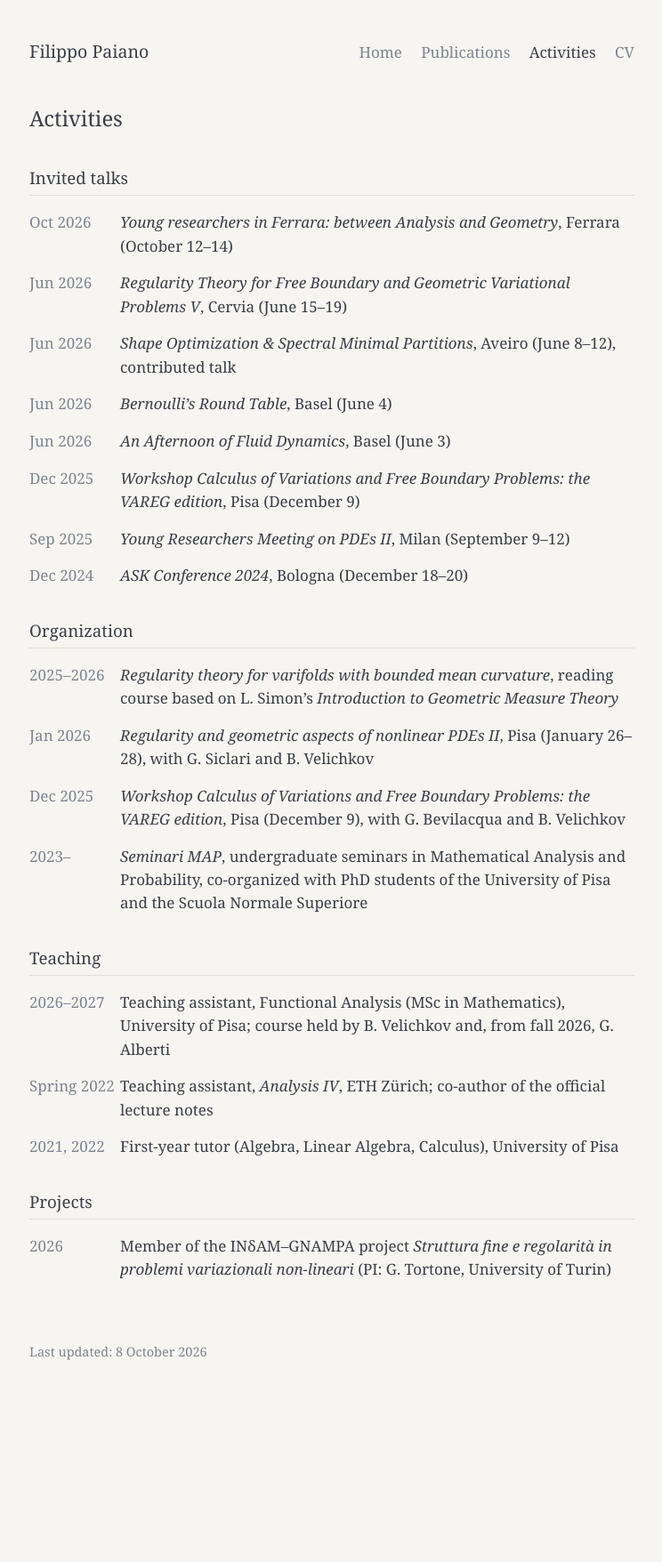
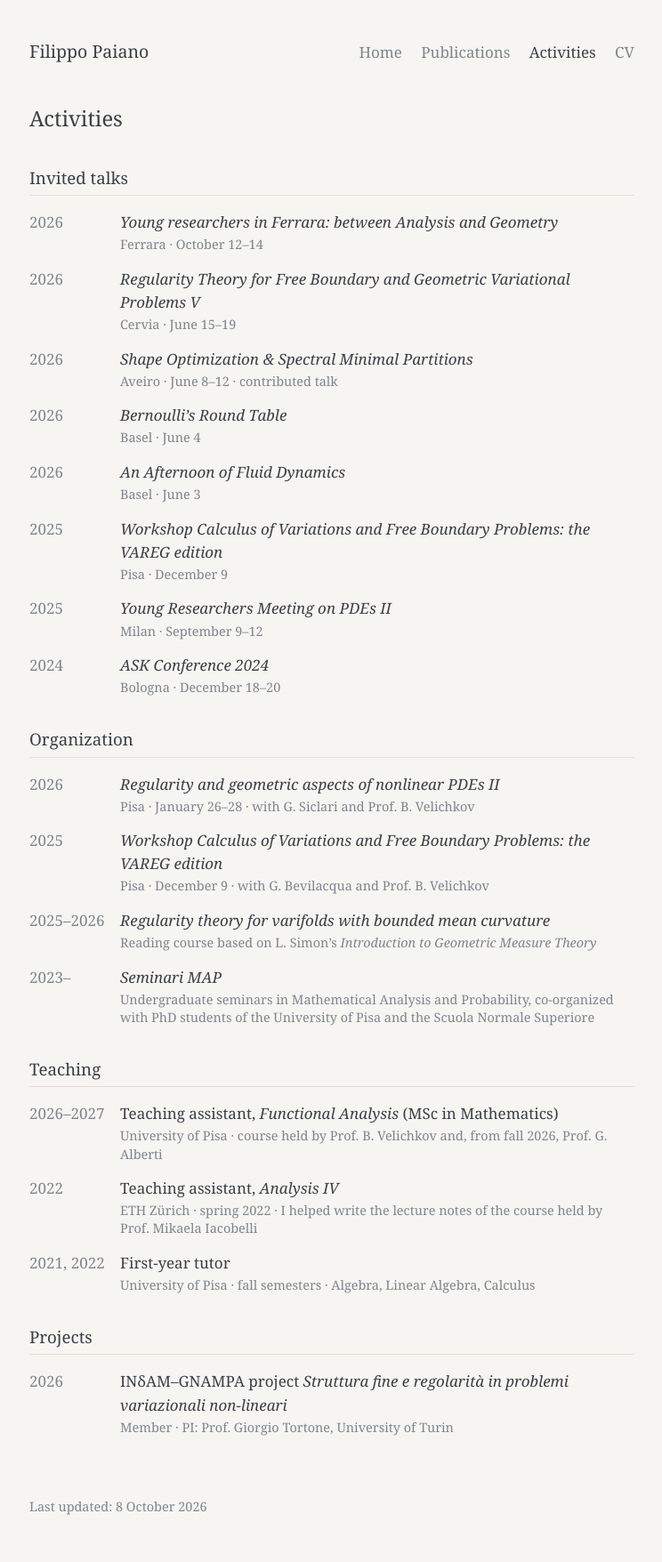
Before and after one commit to filippo-paiano/filippo-paiano.github.io, a Jekyll site: the page built from activities/index.md, in a window 1280 px wide. Shown: the whole page at 89% size, without its empty margins (267-1011 px from the left). Built offline with Jekyll 4.4.1, drawn with Linux system fonts in a browser that asks for light colours; before the commit the page ends 1582 px from its top, so only the background shows below that.

Commit message:
Activities in CV style, lecture notes wording, Prof. titles
Co-Authored-By: Claude Sonnet 5.5 <noreply@anthropic.com>
Claude-Session: https://claude.ai/code/session_018UZrciDP6T6e3sJ4zKnGfe

```diff
--- a/_data/activities.yml
+++ b/_data/activities.yml
@@ -1,25 +1,25 @@
-# Fields: when (free text), text (Markdown allowed). Source: CV, October 2026.
+# Fields: year, title (Markdown allowed), note (small text under the title: place, dates, people).
 - section: "Invited talks"
   items:
-    - { when: "Oct 2026", text: "*Young researchers in Ferrara: between Analysis and Geometry*, Ferrara (October 12–14)" }
-    - { when: "Jun 2026", text: "*Regularity Theory for Free Boundary and Geometric Variational Problems V*, Cervia (June 15–19)" }
-    - { when: "Jun 2026", text: "*Shape Optimization & Spectral Minimal Partitions*, Aveiro (June 8–12), contributed talk" }
-    - { when: "Jun 2026", text: "*Bernoulli's Round Table*, Basel (June 4)" }
-    - { when: "Jun 2026", text: "*An Afternoon of Fluid Dynamics*, Basel (June 3)" }
-    - { when: "Dec 2025", text: "*Workshop Calculus of Variations and Free Boundary Problems: the VAREG edition*, Pisa (December 9)" }
-    - { when: "Sep 2025", text: "*Young Researchers Meeting on PDEs II*, Milan (September 9–12)" }
-    - { when: "Dec 2024", text: "*ASK Conference 2024*, Bologna (December 18–20)" }
+    - { year: 2026, title: "*Young researchers in Ferrara: between Analysis and Geometry*", note: "Ferrara · October 12–14" }
+    - { year: 2026, title: "*Regularity Theory for Free Boundary and Geometric Variational Problems V*", note: "Cervia · June 15–19" }
+    - { year: 2026, title: "*Shape Optimization & Spectral Minimal Partitions*", note: "Aveiro · June 8–12 · contributed talk" }
+    - { year: 2026, title: "*Bernoulli's Round Table*", note: "Basel · June 4" }
+    - { year: 2026, title: "*An Afternoon of Fluid Dynamics*", note: "Basel · June 3" }
+    - { year: 2025, title: "*Workshop Calculus of Variations and Free Boundary Problems: the VAREG edition*", note: "Pisa · December 9" }
+    - { year: 2025, title: "*Young Researchers Meeting on PDEs II*", note: "Milan · September 9–12" }
+    - { year: 2024, title: "*ASK Conference 2024*", note: "Bologna · December 18–20" }
 - section: "Organization"
   items:
-    - { when: "2025–2026", text: "*Regularity theory for varifolds with bounded mean curvature*, reading course based on L. Simon's *Introduction to Geometric Measure Theory*" }
-    - { when: "Jan 2026", text: "*Regularity and geometric aspects of nonlinear PDEs II*, Pisa (January 26–28), with G. Siclari and B. Velichkov" }
-    - { when: "Dec 2025", text: "*Workshop Calculus of Variations and Free Boundary Problems: the VAREG edition*, Pisa (December 9), with G. Bevilacqua and B. Velichkov" }
-    - { when: "2023–", text: "*Seminari MAP*, undergraduate seminars in Mathematical Analysis and Probability, co-organized with PhD students of the University of Pisa and the Scuola Normale Superiore" }
+    - { year: 2026, title: "*Regularity and geometric aspects of nonlinear PDEs II*", note: "Pisa · January 26–28 · with G. Siclari and Prof. B. Velichkov" }
+    - { year: 2025, title: "*Workshop Calculus of Variations and Free Boundary Problems: the VAREG edition*", note: "Pisa · December 9 · with G. Bevilacqua and Prof. B. Velichkov" }
+    - { year: "2025–2026", title: "*Regularity theory for varifolds with bounded mean curvature*", note: "Reading course based on L. Simon's *Introduction to Geometric Measure Theory*" }
+    - { year: "2023–", title: "*Seminari MAP*", note: "Undergraduate seminars in Mathematical Analysis and Probability, co-organized with PhD students of the University of Pisa and the Scuola Normale Superiore" }
 - section: "Teaching"
   items:
-    - { when: "2026–2027", text: "Teaching assistant, Functional Analysis (MSc in Mathematics), University of Pisa; course held by B. Velichkov and, from fall 2026, G. Alberti" }
-    - { when: "Spring 2022", text: "Teaching assistant, *Analysis IV*, ETH Zürich; co-author of the official lecture notes" }
-    - { when: "2021, 2022", text: "First-year tutor (Algebra, Linear Algebra, Calculus), University of Pisa" }
+    - { year: "2026–2027", title: "Teaching assistant, *Functional Analysis* (MSc in Mathematics)", note: "University of Pisa · course held by Prof. B. Velichkov and, from fall 2026, Prof. G. Alberti" }
+    - { year: 2022, title: "Teaching assistant, *Analysis IV*", note: "ETH Zürich · spring 2022 · I helped write the lecture notes of the course held by Prof. Mikaela Iacobelli" }
+    - { year: "2021, 2022", title: "First-year tutor", note: "University of Pisa · fall semesters · Algebra, Linear Algebra, Calculus" }
 - section: "Projects"
   items:
-    - { when: "2026", text: "Member of the INδAM–GNAMPA project *Struttura fine e regolarità in problemi variazionali non-lineari* (PI: G. Tortone, University of Turin)" }
+    - { year: 2026, title: "INδAM–GNAMPA project *Struttura fine e regolarità in problemi variazionali non-lineari*", note: "Member · PI: Prof. Giorgio Tortone, University of Turin" }
--- a/activities/index.md
+++ b/activities/index.md
@@ -6,7 +6,7 @@ title: Activities
 <h2>{{ s.section }}</h2>
 <ul class="voci date-list">
   {% for v in s.items %}
-  <li><span class="anno">{{ v.when }}</span>{{ v.text | markdownify | remove: "<p>" | remove: "</p>" }}</li>
+  <li><span class="anno">{{ v.year }}</span>{{ v.title | markdownify | remove: "<p>" | remove: "</p>" | strip }}<span class="nota">{{ v.note | markdownify | remove: "<p>" | remove: "</p>" | strip }}</span></li>
   {% endfor %}
 </ul>
 {% endfor %}
--- a/cv/index.md
+++ b/cv/index.md
@@ -8,12 +8,12 @@ title: CV
 
 <ul class="voci date-list">
   <li><span class="anno">2023–</span>PhD in Mathematics, University of Pisa
-    <span class="nota">Advisor: Bozhidar Velichkov</span></li>
+    <span class="nota">Advisor: Prof. Bozhidar Velichkov</span></li>
   <li><span class="anno">2020–2023</span>MSc in Mathematics, University of Pisa
     <span class="nota">Exchange semester at ETH Zürich, 2022</span>
-    <span class="nota">Thesis: <em>A direct proof of C<sup>k,α</sup>-regularity of minimal surfaces</em>. Advisor: Joaquim Serra</span></li>
+    <span class="nota">Thesis: <em>A direct proof of C<sup>k,α</sup>-regularity of minimal surfaces</em>. Advisor: Prof. Joaquim Serra</span></li>
   <li><span class="anno">2017–2020</span>BSc in Mathematics, University of Pisa
-    <span class="nota">Thesis: <em>Characteristic Classes and Chern–Weil Theory</em>. Advisor: Bruno Martelli</span></li>
+    <span class="nota">Thesis: <em>Characteristic Classes and Chern–Weil Theory</em>. Advisor: Prof. Bruno Martelli</span></li>
 </ul>
 
 See [Publications]({{ '/publications/' | relative_url }}) and [Activities]({{ '/activities/' | relative_url }}) for papers, talks, organization and teaching.
```
Also changed, not shown: index.md (+1 -1 lines).
